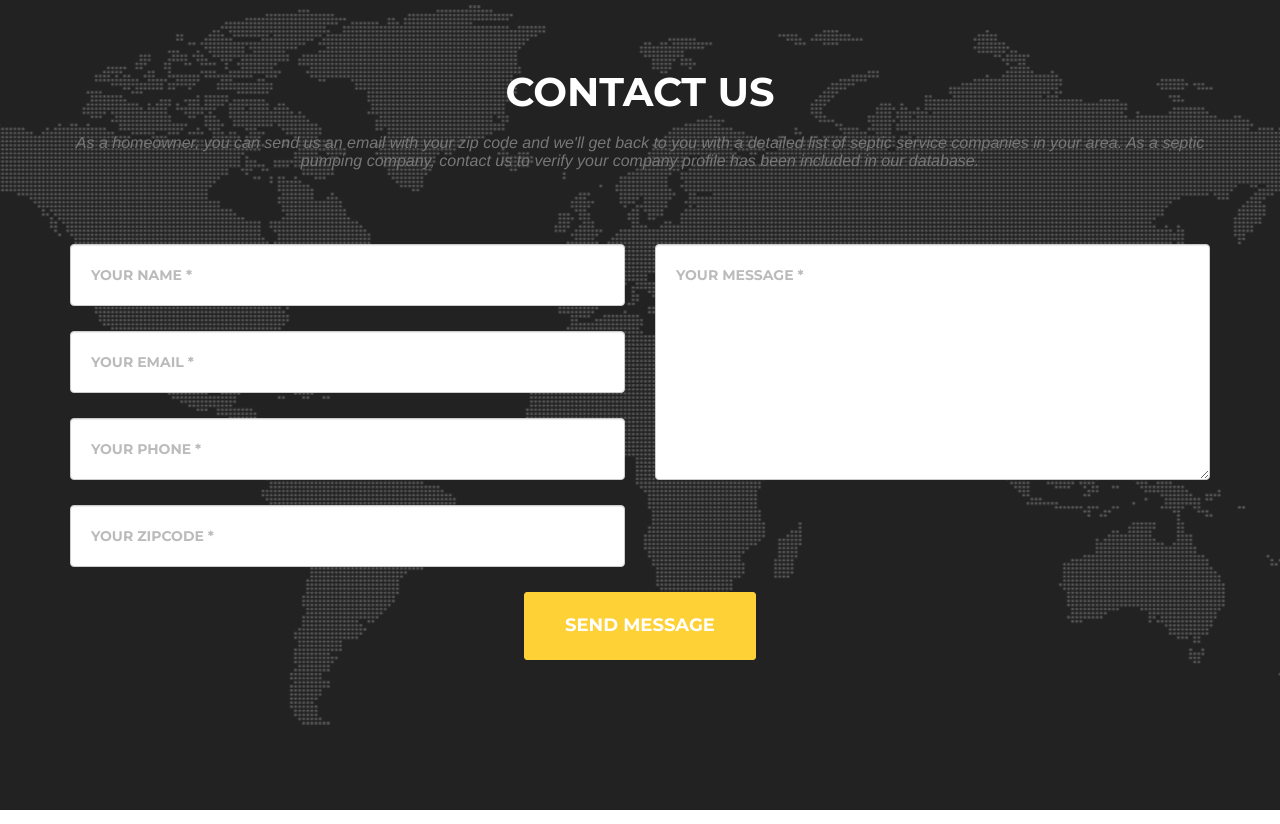
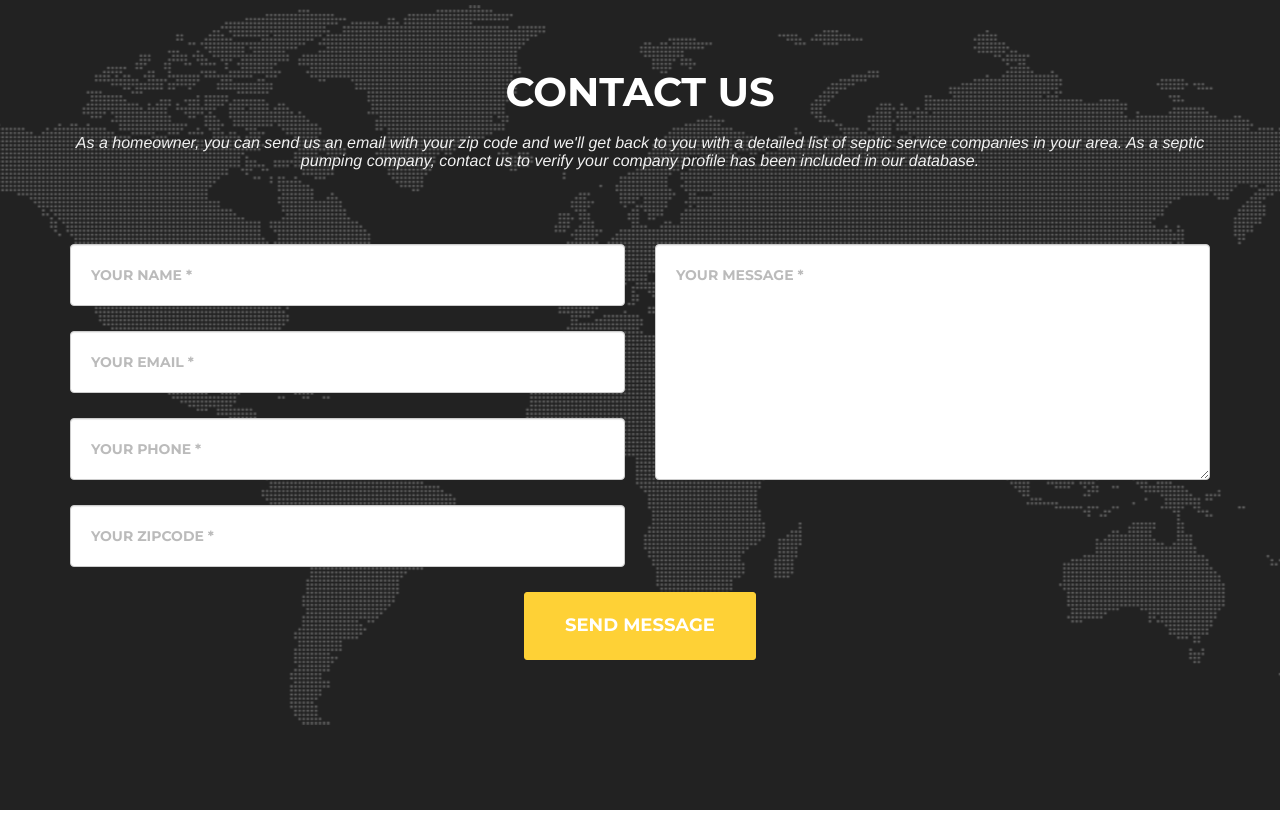
Before and after one commit to scasillas/PumperPal_LandingPage, a plain HTML site: page index.html in a window 1280 px wide. Shown: the part 5600-6424 px from the top of the page. Drawn offline with nearby package versions, Linux system fonts and the light colour scheme; a web font is replaced by a local one.

Commit message:
Stable: Addeding Label Stable: Added new varible, and class, assigned to Contact Sub Text

```diff
--- a/index.html
+++ b/index.html
@@ -321,7 +321,7 @@
             <div class="row">
                 <div class="col-lg-12 text-center">
                     <h2 class="section-heading">Contact Us</h2>
-                    <h3 class="section-subheading text-muted">As a homeowner, you can send us an email with your zip code and we'll get back to you with a detailed list of septic service companies in your area. As a septic pumping company, contact us to verify your company profile has been included in our database.</h3>
+                    <h3 class="section-subheading text-white">As a homeowner, you can send us an email with your zip code and we'll get back to you with a detailed list of septic service companies in your area. As a septic pumping company, contact us to verify your company profile has been included in our database.</h3>
                 </div>
             </div>
             <div class="row">
--- a/less/agency.less
+++ b/less/agency.less
@@ -10,6 +10,10 @@ body {
 
 .text-muted {
 	color: @gray;
+}
+
+.text-white {
+	color: @white;
 }
 
 .text-primary {
--- a/less/variables.less
+++ b/less/variables.less
@@ -4,5 +4,6 @@
 @brand-danger: #e74c3c;
 @gray-darkest: #222;
 @gray: #777;
+@white: #F1f1f1;
 @gray-lighter: #f7f7f7;
 @placeholder-text: #bbbbbb;
```
Also changed, not shown: css/agency.css, img/Product /PumperPalLabel_ProductVersion1YellowBG.png (added).
